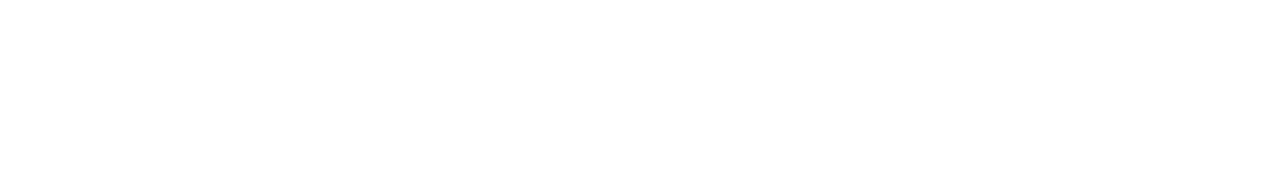
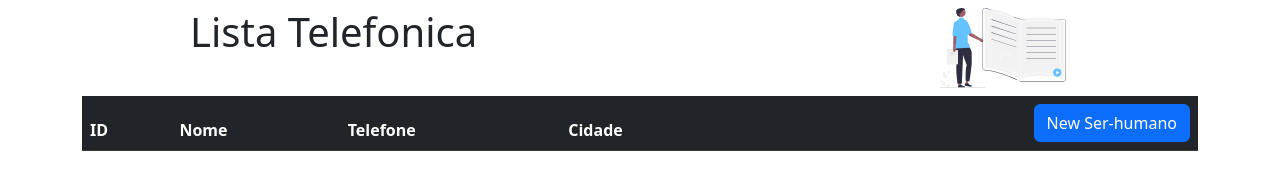
Before and after one commit to Bruno-TL/CRUD-listaTelefonica, a plain HTML site: page index.html in a window 1280 px wide. Drawn offline with nearby package versions, Linux system fonts and the light colour scheme.

Commit message:
Criando HTML

```diff
--- a/index.html
+++ b/index.html
@@ -5,8 +5,64 @@
     <meta http-equiv="X-UA-Compatible" content="IE=edge">
     <meta name="viewport" content="width=device-width, initial-scale=1.0">
     <title>Lista Telefôncia</title>
+
+    <!-- CSS do Bootstrap -->
+    <link href="https://cdn.jsdelivr.net/npm/bootstrap@5.2.1/dist/css/bootstrap.min.css" rel="stylesheet" integrity="sha384-iYQeCzEYFbKjA/T2uDLTpkwGzCiq6soy8tYaI1GyVh/UjpbCx/TYkiZhlZB6+fzT" crossorigin="anonymous">
+
+    <link rel="stylesheet" href="style.css">
 </head>
-<body>
+<body class="container w-100" >
+    <header class="row d-flex justify-content-around w-100 p-2"  >
+        <h1 class="col-6">Lista Telefonica</h1>
+        <img class="col-6 img__header" src="src/img.svg" alt="Imagem de um livro(lista telefônica) ">
 
+    </header>
+
+    <table class="table table-dark table-striped table-hover">
+        <thead>
+            <tr>
+                <th>ID</th>
+                <th>Nome</th>
+                <th>Telefone</th>
+                <th>Cidade</th>
+                <th class="text-end">
+                    <button class="btn btn-primary" type="button" data-bs-toggle="offcanvas" data-bs-target="#offcanvasExample" aria-controls="offcanvasExample">
+                        New Ser-humano
+                    </button>
+                </th>
+            </tr>
+        </thead>
+        <tbody id="tabela_tbody"></tbody>
+    </table>
+
+
+    <!--HTML do form de cadastro-->
+    <div class="offcanvas offcanvas-start" tabindex="-1" id="offcanvasExample" aria-labelledby="offcanvasExampleLabel">
+        <div class="offcanvas-header">
+          <h5 class="offcanvas-title" id="offcanvasExampleLabel">Nova Pessoa</h5>
+          <button type="button" class="btn-close" data-bs-dismiss="offcanvas" aria-label="Close"></button>
+        </div>
+        <div class="offcanvas-body">
+
+        <form id="formCadastar" onsubmit="cadastar()">
+            <div class="input-group input-group-sm mb-3">
+                <input type="text" class="form-control" aria-label="Sizing example input" aria-describedby="inputGroup-sizing-sm" placeholder="Nome" required>
+            </div>
+            <div class="input-group input-group-sm mb-3">
+                <input type="text" class="form-control" aria-label="Sizing example input" aria-describedby="inputGroup-sizing-sm" placeholder="Telefone" required>
+            </div>
+            <div class="input-group input-group-sm mb-3">
+                <input type="text" class="form-control" aria-label="Sizing example input" aria-describedby="inputGroup-sizing-sm" placeholder="Cidade" required>
+            </div>
+            <button type="submit" class="btn btn-info btn-outline-primary">
+                Cadastrar !!
+            </button>
+        </form>
+      </div>
+
+
+
+    <!-- JavaScript Bootstrap -->
+    <script src="https://cdn.jsdelivr.net/npm/bootstrap@5.2.1/dist/js/bootstrap.bundle.min.js" integrity="sha384-u1OknCvxWvY5kfmNBILK2hRnQC3Pr17a+RTT6rIHI7NnikvbZlHgTPOOmMi466C8" crossorigin="anonymous"></script>
 </body>
 </html>
--- /dev/null
+++ b/style.css
@@ -0,0 +1,3 @@
+.img__header{
+    width: 150px;
+}
```
Also changed, not shown: src/img.svg (added).
